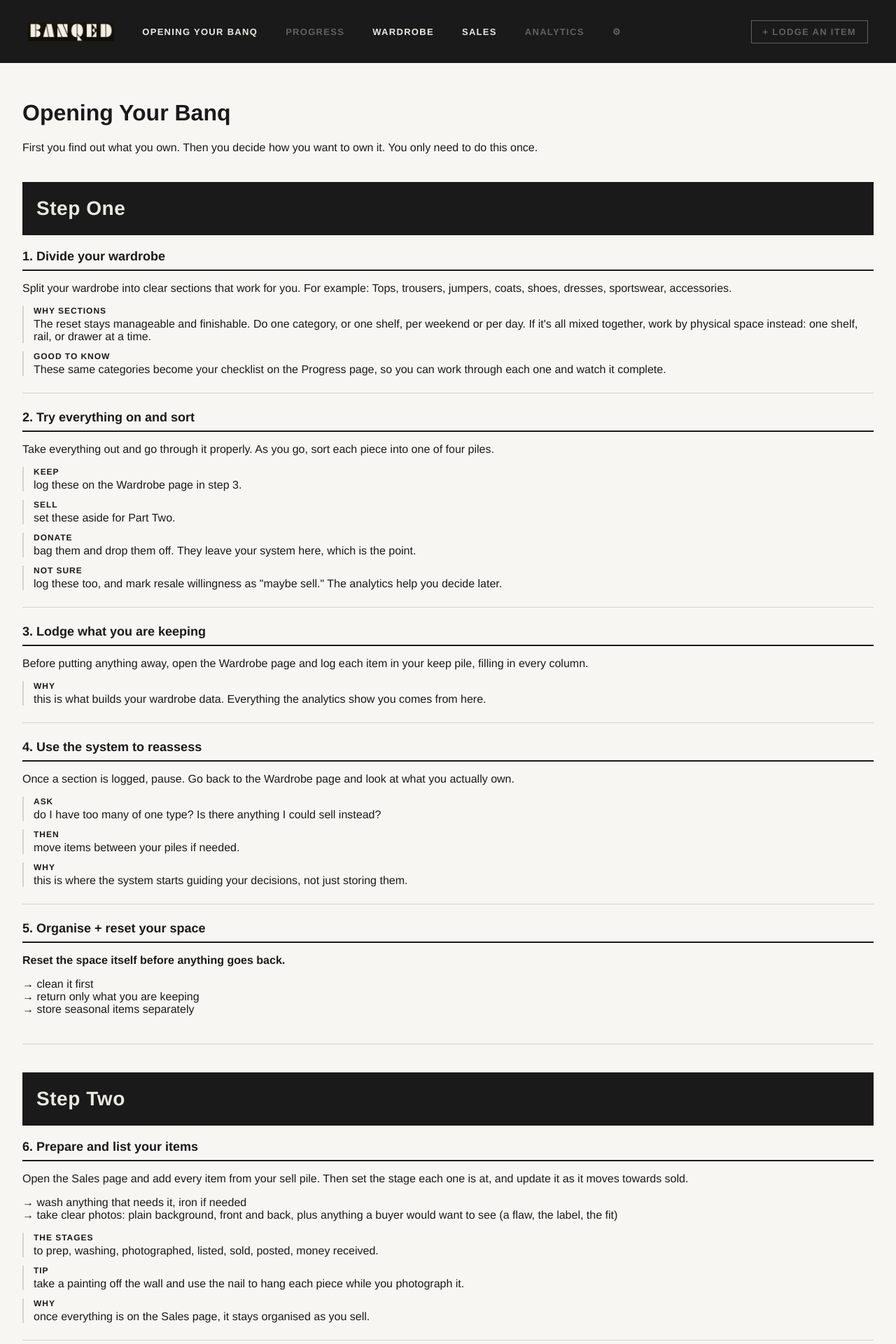
After one commit to CatherineTomato/banqed-flask, a Flask app: page /opening-your-banq in a window 1280 px wide. The commit adds this page. Shown: the top 1920 px of the page at 70% size. Run offline with Flask 3, Linux system fonts and the light colour scheme.

Commit message:
Create Opening youir Banq visual hierarchy. I will come back to this again as I need to priortise other features first and I'm getting sucked into trying to improve the css.

```diff
--- a/app.py
+++ b/app.py
@@ -21,6 +21,10 @@ def sales():
     listings = SaleListing.query.all()
     return render_template("sales.html", listings=listings)
 
+@app.route("/opening-your-banq")
+def opening_your_banq():
+    return render_template("opening_your_banq.html")
+
 with app.app_context():
     db.create_all()
 
--- a/static/css/style.css
+++ b/static/css/style.css
@@ -87,3 +87,48 @@ th {
   letter-spacing: 0.08em;
   color: var(--ink-55);
 }
+
+.step-group-header {
+  background: var(--ink);
+  color: var(--cream);
+  padding: 22px 20px;
+  font-size: 28px;
+  font-weight: 700;
+  letter-spacing: 0.02em;
+  margin: 40px 0 20px;
+}
+
+.step-card {
+  border-bottom: 1px solid var(--border);
+  margin-bottom: 24px;
+  padding-bottom: 24px;
+}
+
+.step-card__title {
+  color: var(--ink);
+  border-bottom: 2px solid var(--ink);
+  padding-bottom: 8px;
+  margin-bottom: 12px;
+  font-weight: 700;
+  font-size: 18px;
+}
+
+.step-card__body {
+  padding: 0;
+}
+
+.step-note {
+  margin-top: 12px;
+  padding-left: 14px;
+  border-left: 2px solid var(--border);
+}
+
+.step-note strong {
+  display: block;
+  text-transform: uppercase;
+  font-size: 12px;
+  letter-spacing: 0.08em;
+  color: var(--ink);
+  font-weight: 700;
+  margin-bottom: 3px;
+}
--- a/templates/base.html
+++ b/templates/base.html
@@ -10,7 +10,7 @@
     <a href="/" class="logo-link">
       <img src="{{ url_for('static', filename='images/banqed-logo.png') }}" alt="Banqed">
     </a>
-    <span class="nav-disabled">Opening your Banq</span>
+    <a href="/opening-your-banq">Opening your Banq</a>
     <span class="nav-disabled">Progress</span>
     <a href="/wardrobe">Wardrobe</a>
     <a href="/sales">Sales</a>
--- /dev/null
+++ b/templates/opening_your_banq.html
@@ -0,0 +1,107 @@
+{% extends "base.html" %}
+
+{% block content %}
+<h1>Opening Your Banq</h1>
+
+<p>First you find out what you own. Then you decide how you want to own it. You only need to do this once.</p>
+
+<div class="step-group-header">Step One</div>
+
+<div class="step-card">
+  <div class="step-card__title">1. Divide your wardrobe</div>
+  <div class="step-card__body">
+    <p>Split your wardrobe into clear sections that work for you. For example: Tops, trousers, jumpers, coats, shoes, dresses, sportswear, accessories.</p>
+    <div class="step-note"><strong>Why sections</strong>The reset stays manageable and finishable. Do one category, or one shelf, per weekend or per day. If it's all mixed together, work by physical space instead: one shelf, rail, or drawer at a time.</div>
+    <div class="step-note"><strong>Good to know</strong>These same categories become your checklist on the Progress page, so you can work through each one and watch it complete.</div>
+  </div>
+</div>
+
+<div class="step-card">
+  <div class="step-card__title">2. Try everything on and sort</div>
+  <div class="step-card__body">
+    <p>Take everything out and go through it properly. As you go, sort each piece into one of four piles.</p>
+    <div class="step-note"><strong>Keep</strong>log these on the Wardrobe page in step 3.</div>
+    <div class="step-note"><strong>Sell</strong>set these aside for Part Two.</div>
+    <div class="step-note"><strong>Donate</strong>bag them and drop them off. They leave your system here, which is the point.</div>
+    <div class="step-note"><strong>Not sure</strong>log these too, and mark resale willingness as "maybe sell." The analytics help you decide later.</div>
+  </div>
+</div>
+
+<div class="step-card">
+  <div class="step-card__title">3. Lodge what you are keeping</div>
+  <div class="step-card__body">
+    <p>Before putting anything away, open the Wardrobe page and log each item in your keep pile, filling in every column.</p>
+    <div class="step-note"><strong>Why</strong>this is what builds your wardrobe data. Everything the analytics show you comes from here.</div>
+  </div>
+</div>
+
+<div class="step-card">
+  <div class="step-card__title">4. Use the system to reassess</div>
+  <div class="step-card__body">
+   <p>Once a section is logged, pause. Go back to the Wardrobe page and look at what you actually own.</p>
+    <div class="step-note"><strong>Ask</strong>do I have too many of one type? Is there anything I could sell instead?</div>
+    <div class="step-note"><strong>Then</strong>move items between your piles if needed.</div>
+    <div class="step-note"><strong>Why</strong>this is where the system starts guiding your decisions, not just storing them.</div>
+  </div>
+</div>
+
+<div class="step-card">
+  <div class="step-card__title">5. Organise + reset your space</div>
+  <div class="step-card__body">
+    <p><strong>Reset the space itself before anything goes back.</strong></p>
+    <p>&rarr; clean it first<br>&rarr; return only what you are keeping<br>&rarr; store seasonal items separately</p>
+  </div>
+</div>
+
+<div class="step-group-header">Step Two</div>
+
+<div class="step-card">
+  <div class="step-card__title">6. Prepare and list your items</div>
+  <div class="step-card__body">
+    <p>Open the Sales page and add every item from your sell pile. Then set the stage each one is at, and update it as it moves towards sold.</p>
+    <p>&rarr; wash anything that needs it, iron if needed<br>&rarr; take clear photos: plain background, front and back, plus anything a buyer would want to see (a flaw, the label, the fit)</p>
+    <div class="step-note"><strong>The stages</strong>to prep, washing, photographed, listed, sold, posted, money received.</div>
+    <div class="step-note"><strong>Tip</strong>take a painting off the wall and use the nail to hang each piece while you photograph it.</div>
+    <div class="step-note"><strong>Why</strong>once everything is on the Sales page, it stays organised as you sell.</div>
+  </div>
+</div>
+
+<div class="step-card">
+  <div class="step-card__title">7. Upload gradually</div>
+  <div class="step-card__body">
+    <p><strong>Do not upload everything at once.</strong> List a few items at a time, using spare moments like a commute or an evening.</p>
+    <div class="step-note"><strong>Why</strong>this keeps it manageable, and spacing listings out often improves how they perform.</div>
+  </div>
+</div>
+
+<div class="step-card">
+  <div class="step-card__title">8. Postage + packaging</div>
+  <div class="step-card__body">
+    <p>I use Vinted. It is simpler and more cost-effective than Depop, especially on shipping. If a better option appears, use that though of course.</p>
+    <p>When posting on Vinted, select the digital label instead of printing, and screenshot it on the day you post.</p>
+    <div class="step-note"><strong>Why</strong>this avoids printing costs and reduces paper.</div>
+    <div class="step-note"><strong>Materials</strong>use what you already have: small boxes, shoe boxes, delivery packaging, shopping bags. You only need tape and scissors.</div>
+    <div class="step-note"><strong>Low cost option</strong>bin bags.</div>
+    <div class="step-note"><strong>If using a bin bag</strong>tape a piece of paper to the front so the shipping label sticks properly.</div>
+    <div class="step-note"><strong>Label each package</strong>write a small note on each package right after you've sealed it so you can match it at the post office and avoid sending the wrong item.</div>
+  </div>
+</div>
+
+<div class="step-card">
+  <div class="step-card__title">9. When it sells, record it</div>
+  <div class="step-card__body">
+    <p>When an item sells, mark it Sold on the Sales page and log what you got for it.</p>
+    <div class="step-note"><strong>Watch</strong>your revenue builds on the Progress page as you go.</div>
+    <div class="step-note"><strong>Why this matters</strong>the sale now lives in your system, not just in the app. You always know what you have made, and what is still waiting to sell.</div>
+  </div>
+</div>
+
+<div class="step-card">
+  <div class="step-card__title">Final note</div>
+  <div class="step-card__body">
+    <p><strong>You only need to do this once.</strong> After that, everything is simple.</p>
+    <p>Add new pieces to your Wardrobe tab as you get them, and move items to Sales when you are ready. Everything is already there, so listing is quick and easy.</p>
+    <p><strong>Your entire wardrobe, organised, trackable, and ready to use or sell.</strong></p>
+  </div>
+</div>
+{% endblock %}
```
